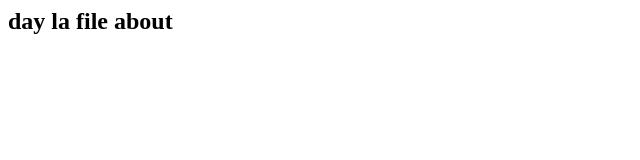
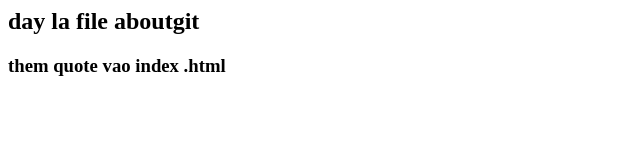
Before and after one commit to ngocquangfu/worldquant, a plain HTML site: page index.html in a window 1280 px wide. Shown: the whole page, without its empty margins (0-640 px from the left). Drawn offline with Linux system fonts and the light colour scheme.

Commit message:
commit vo van

```diff
--- a/index.html
+++ b/index.html
@@ -1 +1,2 @@
-<h2>day la file about</h2>
+<h2>day la file aboutgit</h2>
+<h3>them quote vao index .html </h3>
```
